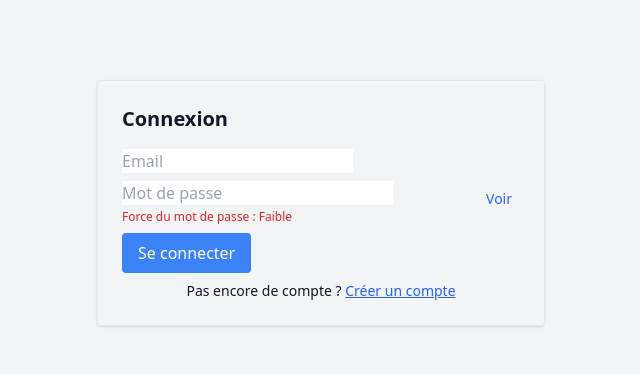
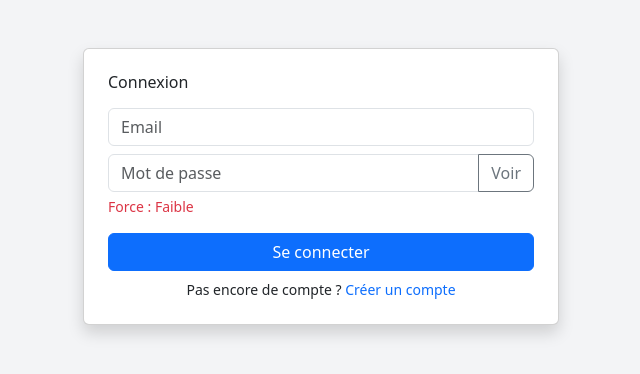
Before and after one commit to migiwara5/suivi-projet-app2, a React (Vite) app: page / in a window 1280 px wide. Shown: the top 374 px of the page, without its empty margins (319-959 px from the left). Built offline with nearby package versions, Linux system fonts and the light colour scheme.

Commit message:
Update ProjectApp.jsx

```diff
--- a/src/ProjectApp.jsx
+++ b/src/ProjectApp.jsx
@@ -1,12 +1,8 @@
-// App de suivi de projet (clé en main avec Supabase + Auth + Table + Kanban + Tailwind CSS)
+// App de suivi de projet (clé en main avec Supabase + Auth + Table + Kanban + Bootstrap CSS)
 
 import { useState, useEffect } from 'react';
 import { createClient } from '@supabase/supabase-js';
-import { Card, CardContent } from "./components/ui/card";
-import { Button } from "./components/ui/button";
-import { Input } from "./components/ui/input";
-import { Textarea } from "./components/ui/textarea";
-import './index.css';
+import 'bootstrap/dist/css/bootstrap.min.css';
 
 const supabase = createClient(
   "https://uhcrmatnvjvoeknfdmat.supabase.co",
@@ -27,14 +23,12 @@ export default function ProjectApp() {
   useEffect(() => {
     const getCurrentSession = async () => {
       const { data } = await supabase.auth.getSession();
-      console.log("Session récupérée:", data?.session);
       setSession(data?.session);
     };
 
     getCurrentSession();
 
     const { data: listener } = supabase.auth.onAuthStateChange((_event, session) => {
-      console.log("Changement d'état de session:", session);
       setSession(session);
     });
 
@@ -64,42 +58,39 @@ export default function ProjectApp() {
     fetchTasks();
   };
 
-  if (session === undefined) {
-    return <div className="text-center p-10">Chargement...</div>;
-  }
-
-  if (!session) {
-    return <AuthForm />;
-  }
+  if (session === undefined) return <div className="text-center p-4">Chargement...</div>;
+  if (!session) return <AuthForm />;
 
   return (
-    <div className="p-6 max-w-4xl mx-auto">
-      <h1 className="text-2xl font-bold mb-4">Suivi de projet</h1>
+    <div className="container mt-4">
+      <h1 className="mb-4">Suivi de projet</h1>
 
-      <div className="grid grid-cols-1 md:grid-cols-3 gap-4">
-        <div>
-          <Input placeholder="Titre de la tâche" value={newTask.title} onChange={e => setNewTask({ ...newTask, title: e.target.value })} className="mb-2" />
-          <Textarea placeholder="Description" value={newTask.description} onChange={e => setNewTask({ ...newTask, description: e.target.value })} className="mb-2" />
-          <Input type="date" value={newTask.due_date} onChange={e => setNewTask({ ...newTask, due_date: e.target.value })} className="mb-2" />
-          <Button onClick={addTask}>Ajouter</Button>
+      <div className="row">
+        <div className="col-md-4 mb-4">
+          <input className="form-control mb-2" placeholder="Titre" value={newTask.title} onChange={e => setNewTask({ ...newTask, title: e.target.value })} />
+          <textarea className="form-control mb-2" placeholder="Description" value={newTask.description} onChange={e => setNewTask({ ...newTask, description: e.target.value })} />
+          <input type="date" className="form-control mb-2" value={newTask.due_date} onChange={e => setNewTask({ ...newTask, due_date: e.target.value })} />
+          <button className="btn btn-primary w-100" onClick={addTask}>Ajouter</button>
         </div>
 
-        {"À faire,En cours,Terminé".split(",").map(status => (
-          <Card key={status}>
-            <CardContent>
-              <h2 className="font-semibold mb-2">{status}</h2>
+        {["À faire", "En cours", "Terminé"].map(status => (
+          <div className="col-md-4 mb-4" key={status}>
+            <div className="card">
+              <div className="card-header fw-bold">{status}</div>
+              <div className="card-body">
                 {tasks.filter(t => t.status === status).map(task => (
-                <div key={task.id} className="p-2 border mb-2 rounded">
-                  <div className="font-semibold">{task.title}</div>
-                  <div className="text-sm text-gray-500">{task.description}</div>
-                  <div className="text-xs text-gray-400">Pour le {task.due_date}</div>
+                  <div key={task.id} className="border rounded p-2 mb-2">
+                    <strong>{task.title}</strong>
+                    <p className="mb-1 small text-muted">{task.description}</p>
+                    <p className="mb-1 text-secondary small">Pour le {task.due_date}</p>
                     {status !== "Terminé" && (
-                    <Button variant="outline" size="sm" className="mt-1" onClick={() => updateStatus(task.id, status === "À faire" ? "En cours" : "Terminé")}>Passer à {status === "À faire" ? "En cours" : "Terminé"}</Button>
+                      <button className="btn btn-sm btn-outline-success" onClick={() => updateStatus(task.id, status === "À faire" ? "En cours" : "Terminé")}>Passer à {status === "À faire" ? "En cours" : "Terminé"}</button>
                     )}
                   </div>
                 ))}
-            </CardContent>
-          </Card>
+              </div>
+            </div>
+          </div>
         ))}
       </div>
     </div>
@@ -115,66 +106,52 @@ function AuthForm() {
   const [message, setMessage] = useState('');
 
   const passwordStrength = password.length >= 10 ? 'Fort' : password.length >= 6 ? 'Moyen' : 'Faible';
-  const passwordColor = password.length >= 10 ? 'text-green-600' : password.length >= 6 ? 'text-yellow-600' : 'text-red-600';
+  const passwordColor = password.length >= 10 ? 'text-success' : password.length >= 6 ? 'text-warning' : 'text-danger';
 
   const handleAuth = async () => {
     setError('');
     setMessage('');
 
-    if (!email || !password) {
-      setError('Veuillez remplir tous les champs.');
-      return;
-    }
-
-    if (!isLogin && password.length < 10) {
-      setError('Le mot de passe doit contenir au moins 10 caractères.');
-      return;
-    }
+    if (!email || !password) return setError('Veuillez remplir tous les champs.');
+    if (!isLogin && password.length < 10) return setError('Le mot de passe doit contenir au moins 10 caractères.');
 
     if (isLogin) {
       const { error } = await supabase.auth.signInWithPassword({ email, password });
-      if (error) {
-        setError("Email ou mot de passe incorrect");
-      }
+      if (error) setError("Email ou mot de passe incorrect");
     } else {
       const { error } = await supabase.auth.signUp({ email, password });
-      if (error) {
-        setError(error.message);
-      } else {
-        setMessage("Inscription réussie ! Veuillez vérifier votre email pour confirmer votre compte.");
-      }
+      if (error) setError(error.message);
+      else setMessage("Inscription réussie ! Veuillez vérifier votre email.");
     }
   };
 
   return (
-    <div className="max-w-md mx-auto mt-20 p-6 border rounded shadow animate-fade-in">
-      <h2 className="text-xl font-bold mb-4">{isLogin ? 'Connexion' : 'Inscription'}</h2>
-      {error && <p className="text-red-600 text-sm mb-2 animate-pulse">{error}</p>}
-      {message && <p className="text-green-600 text-sm mb-2 animate-fade-in">{message}</p>}
-      <Input placeholder="Email" value={email} onChange={e => setEmail(e.target.value)} className="mb-2" />
-      <div className="relative">
-        <Input
-          type={showPassword ? "text" : "password"}
+    <div className="container mt-5" style={{ maxWidth: 500 }}>
+      <div className="card p-4 shadow">
+        <h2 className="mb-3">{isLogin ? 'Connexion' : 'Inscription'}</h2>
+        {error && <div className="alert alert-danger py-1">{error}</div>}
+        {message && <div className="alert alert-success py-1">{message}</div>}
+        <input className="form-control mb-2" placeholder="Email" value={email} onChange={e => setEmail(e.target.value)} />
+        <div className="input-group mb-1">
+          <input
+            type={showPassword ? 'text' : 'password'}
+            className="form-control"
             placeholder="Mot de passe"
             value={password}
             onChange={e => setPassword(e.target.value)}
-          className="mb-1 pr-10"
           />
-        <button
-          onClick={() => setShowPassword(!showPassword)}
-          type="button"
-          className="absolute right-2 top-2 text-sm text-blue-600"
-        >
+          <button className="btn btn-outline-secondary" type="button" onClick={() => setShowPassword(!showPassword)}>
             {showPassword ? 'Cacher' : 'Voir'}
           </button>
         </div>
-      <p className={`text-xs ${passwordColor} mb-2`}>Force du mot de passe : {passwordStrength}</p>
-      <Button onClick={handleAuth}>{isLogin ? 'Se connecter' : 'Créer un compte'}</Button>
-      <div className="mt-2 text-sm text-center">
+        <div className={`small ${passwordColor} mb-3`}>Force : {passwordStrength}</div>
+        <button className="btn btn-primary w-100 mb-2" onClick={handleAuth}>{isLogin ? 'Se connecter' : 'Créer un compte'}</button>
+        <p className="text-center small">
           {isLogin ? 'Pas encore de compte ? ' : 'Déjà un compte ? '}
-        <button onClick={() => setIsLogin(!isLogin)} className="text-blue-600 underline">
+          <span className="text-primary" role="button" onClick={() => setIsLogin(!isLogin)}>
             {isLogin ? 'Créer un compte' : 'Se connecter'}
-        </button>
+          </span>
+        </p>
       </div>
     </div>
   );
```
Lines whose indentation alone changed are shown as unchanged.
